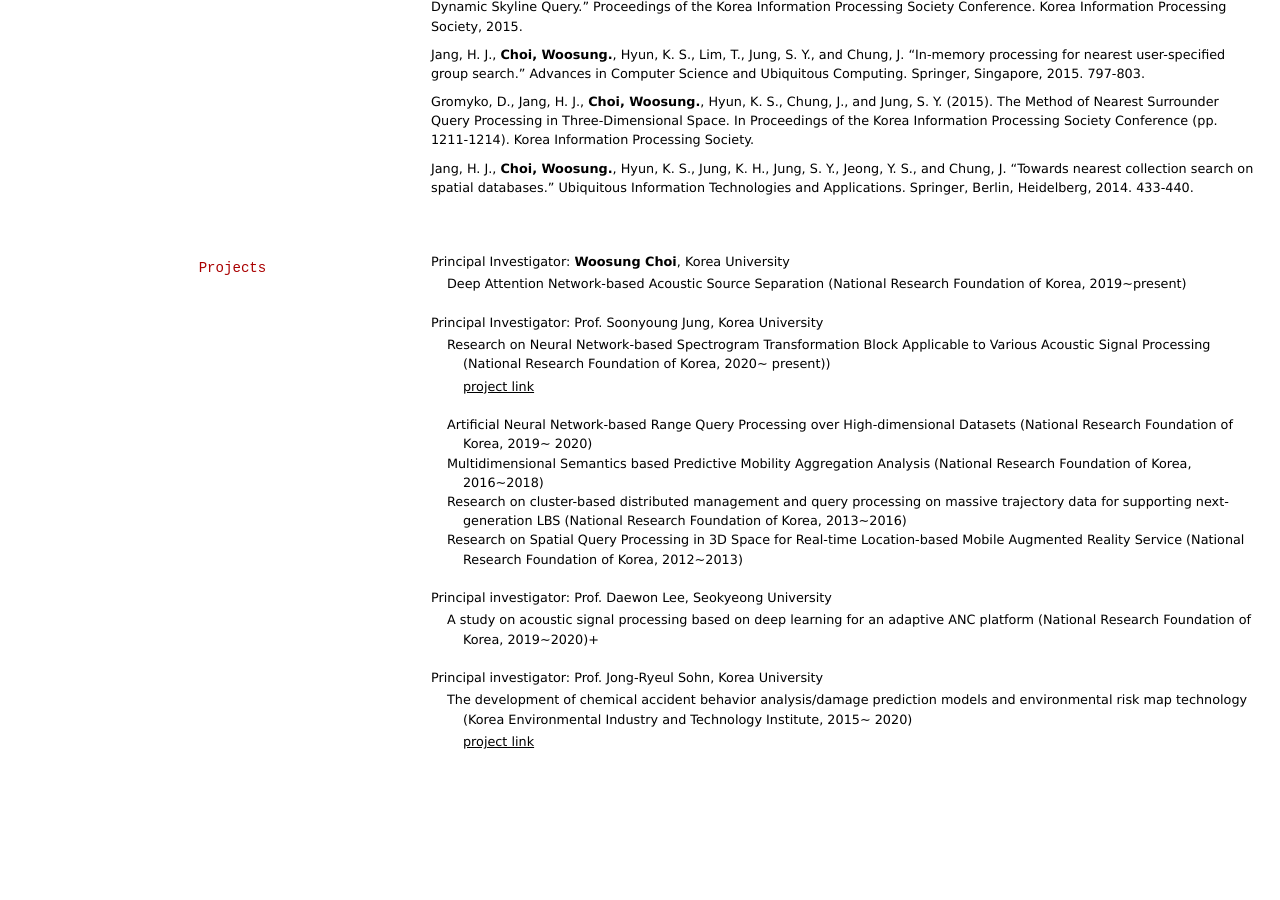
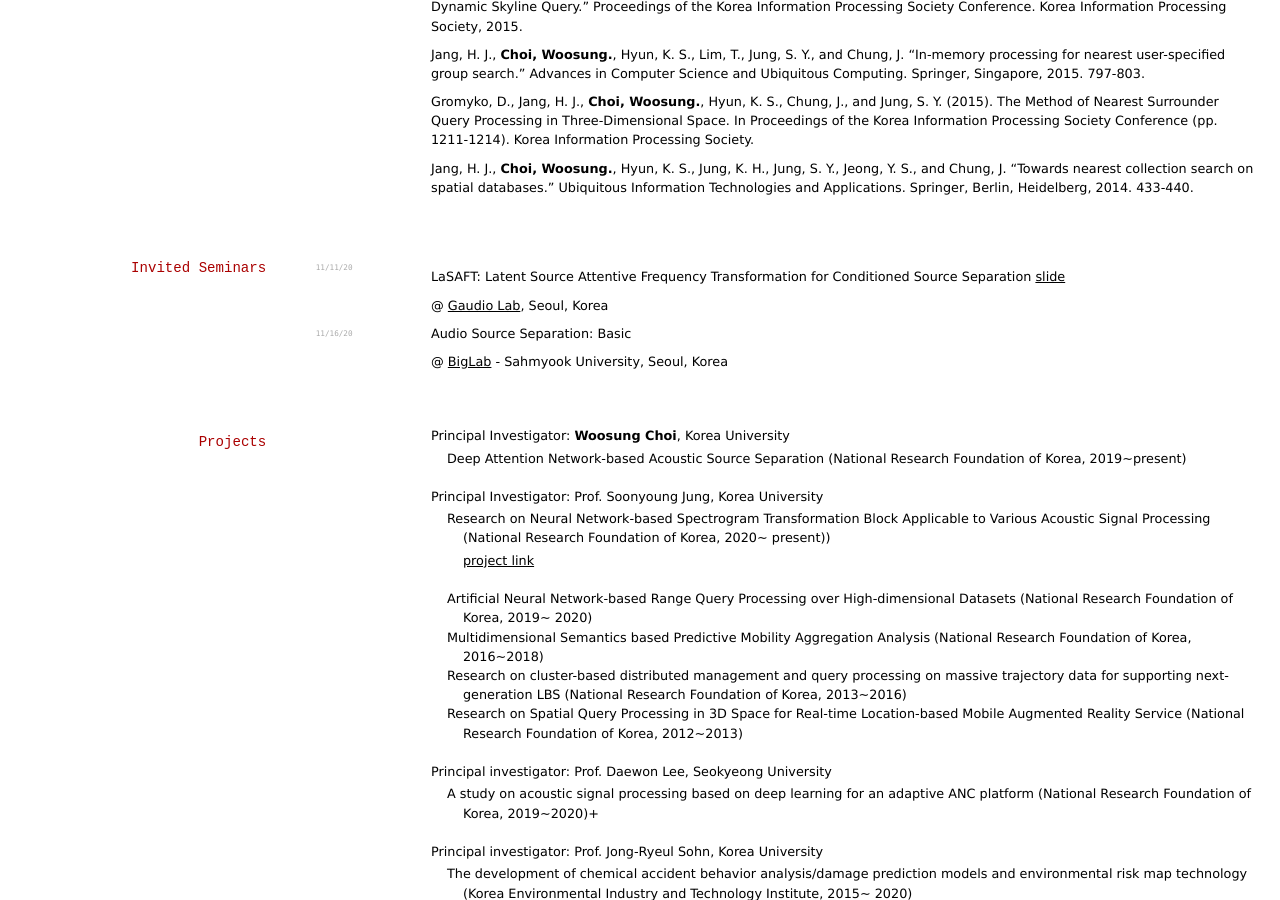
Before and after one commit to ws-choi/cv, a Jekyll site: the page built from index.md, in a window 1280 px wide and 900 px high, scrolled down 1986 px. Built offline with Jekyll 4.4.1, drawn with Linux system fonts in a browser that asks for light colours; before the commit the page ends 2756 px from its top, so only the background shows below that.

Commit message:
Update index.md

```diff
--- a/index.md
+++ b/index.md
@@ -119,6 +119,21 @@ Gromyko, D., Jang, H. J.,  **Choi, Woosung.**, Hyun, K. S., Chung, J., and Jung,
 
 Jang, H. J., **Choi, Woosung.**, Hyun, K. S., Jung, K. H., Jung, S. Y., Jeong, Y. S., and Chung, J. "Towards nearest collection search on spatial databases." Ubiquitous Information Technologies and Applications. Springer, Berlin, Heidelberg, 2014. 433-440.
 
+## Invited Seminars
+
+`11/11/20`
+
+LaSAFT: Latent Source Attentive Frequency Transformation for Conditioned Source Separation [slide](https://lightsaft.github.io/slide/gaudio/)
+
+@ [Gaudio Lab](https://gaudiolab.com/), Seoul, Korea
+
+`11/16/20`
+
+Audio Source Separation: Basic
+
+@ [BigLab](http://cafe.naver.com/biglab) - Sahmyook University, Seoul, Korea
+
+
 ## Projects
 
 - Principal Investigator: **Woosung Choi**, Korea University
```
